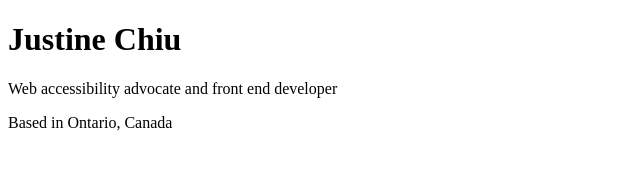
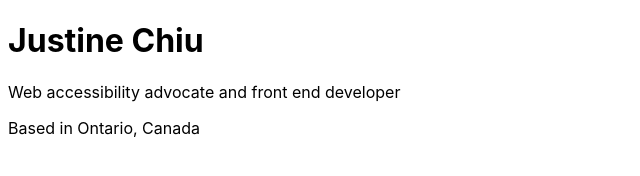
Before and after one commit to justinechiu/justinecodes.github.io, a plain HTML site: page index.html in a window 1280 px wide. Shown: the whole page, without its empty margins (0-640 px from the left). Drawn offline with Linux system fonts and the light colour scheme.

Commit message:
fix: add system font

```diff
--- a/index.html
+++ b/index.html
@@ -12,5 +12,10 @@
         <p>Web accessibility advocate and front end developer</p>
         <p>Based in Ontario, Canada</p>
     </main>
+    <style>
+      body {
+        font-family: -apple-system, BlinkMacSystemFont, "Segoe UI", Roboto, Helvetica, Arial, sans-serif, "Apple Color Emoji", "Segoe UI Emoji", "Segoe UI Symbol";
+      }
+    </style>
   </body>
 </html>
```
